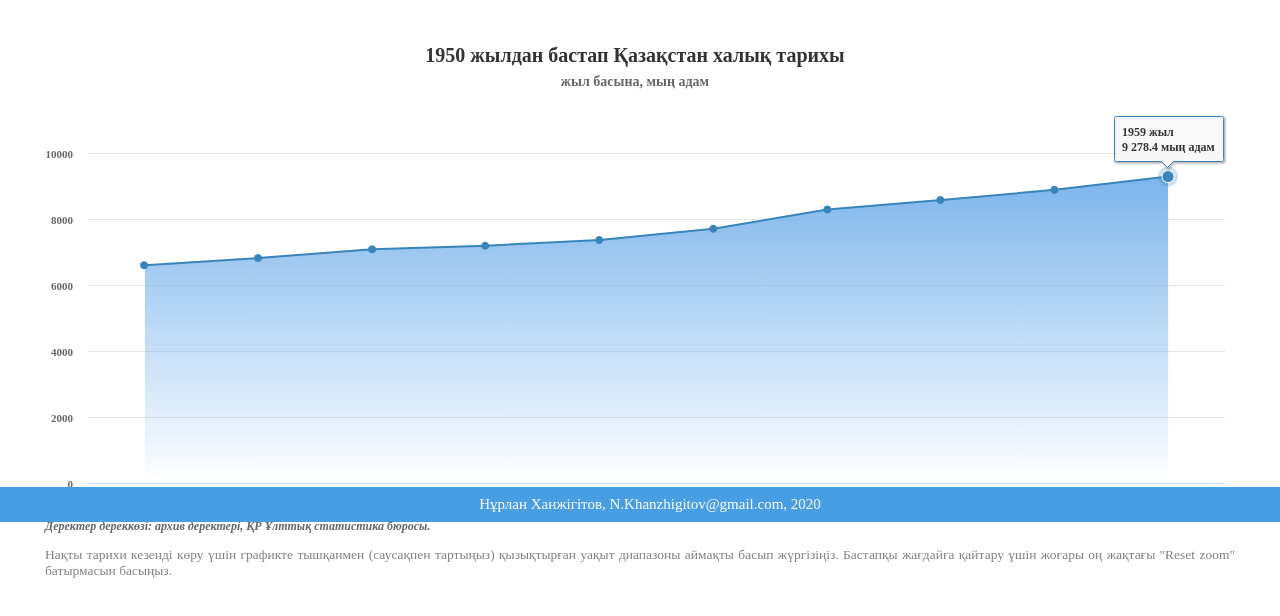
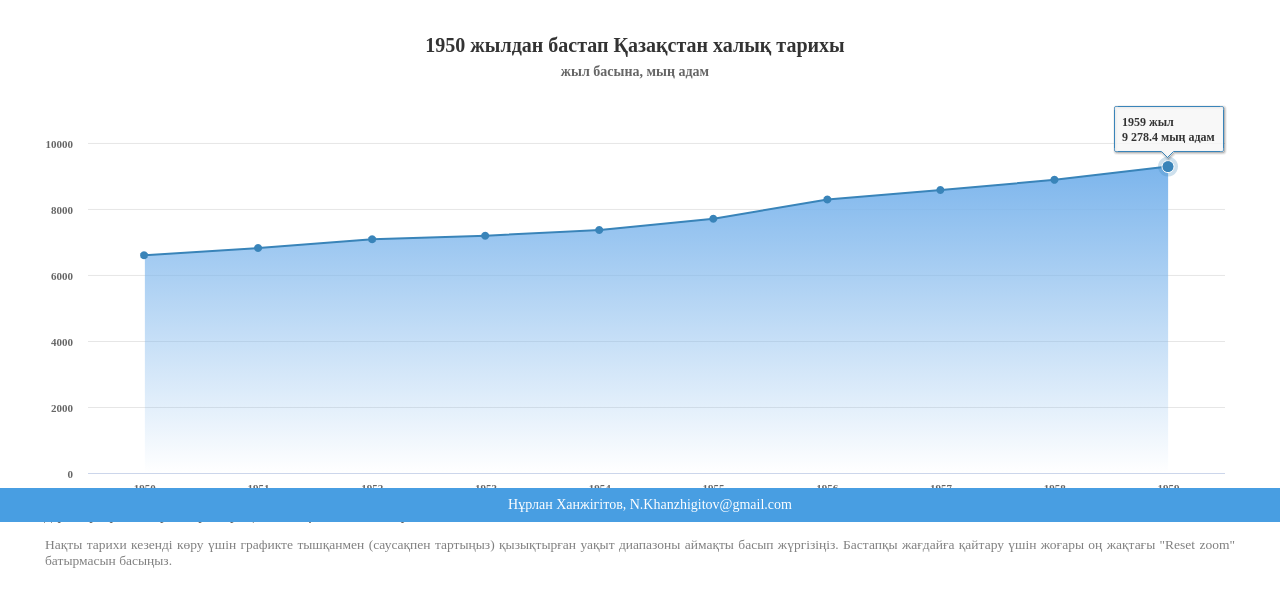
Before and after one commit to Nurlan-Khan/Nurlan-Khan.github.io, a plain HTML site: page index.html in a window 1280 px wide. Shown: the part 278-894 px from the top of the page. Drawn offline with nearby package versions, Linux system fonts and the light colour scheme.

Commit message:
Add files via upload

```diff
--- a/c_clock.css
+++ b/c_clock.css
@@ -1,6 +1,6 @@
 body {
     text-align: center;
-    padding-top: 20px;
+    padding-top: 10px;
     font-family: inherit;
     background: white;
     /*background: radial-gradient(#55d37d 20%, #21c804); */
@@ -118,7 +118,7 @@ h1 {
     /* Цвет текста */
     width: 100%;
     /* Ширина слоя */
-    font-size: 15px;
+    font-size: 14px;
     z-index: 100
     /* Поверх всех контейнеров */
 }
--- a/s_diagram.js
+++ b/s_diagram.js
@@ -40,7 +40,7 @@ var myChart = Highcharts.chart('container', {
 
                     if (i == pop.length) {
                         clearInterval(id);
-                        alert("Hello! I am an alert box!!"); // всплывающее окно
+                        //alert("Hello! I am an alert box!!"); // всплывающее окно
                     } else {
                         var x = year[i], // current time
                             y = pop[i];
--- a/s_global.js
+++ b/s_global.js
@@ -7,7 +7,7 @@ var kz = {
     ed_izm: 'адам',
     primech: 'Ағымдағы халық санын бағалау Қазақстан Республикасы Ұлттық статистика бюросының деректеріне негізделген.<br> Бағалау ресми емес.',
     pojasnenie: 'Нақты тарихи кезенді көру үшін графикте тышқанмен (саусақпен тартыңыз) қызықтырған уақыт диапазоны аймақты басып жүргізіңіз. Бастапқы жағдайға қайтару үшін жоғары оң жақтағы "Reset zoom" батырмасын басыңыз.',
-    nizhn_colontitul: 'Нұрлан Ханжігітов, N.Khanzhigitov@gmail.com, 2020'
+    nizhn_colontitul: 'Нұрлан Ханжігітов, N.Khanzhigitov@gmail.com'
 
 };
 
@@ -16,7 +16,7 @@ var ru = {
     ed_izm: 'человек',
     primech: 'Оценка текущей численности населения основана на данных Бюро национальной статистики Республики Казахстан.<br> Оценка неофициальная.',
     pojasnenie: 'Чтобы посмотреть конкретный исторический период, на графике нажмите и проведите мышью (растяните пальцами) в районе интересующего Вас временного диапазона. Для возврата графика в исходное состояние, нажмите на появившуюся справа вверху кнопку "Reset zoom".',
-    nizhn_colontitul: 'Нурлан Ханжигитов, N.Khanzhigitov@gmail.com, 2020',
+    nizhn_colontitul: 'Нурлан Ханжигитов, N.Khanzhigitov@gmail.com',
 
 };
 
```
